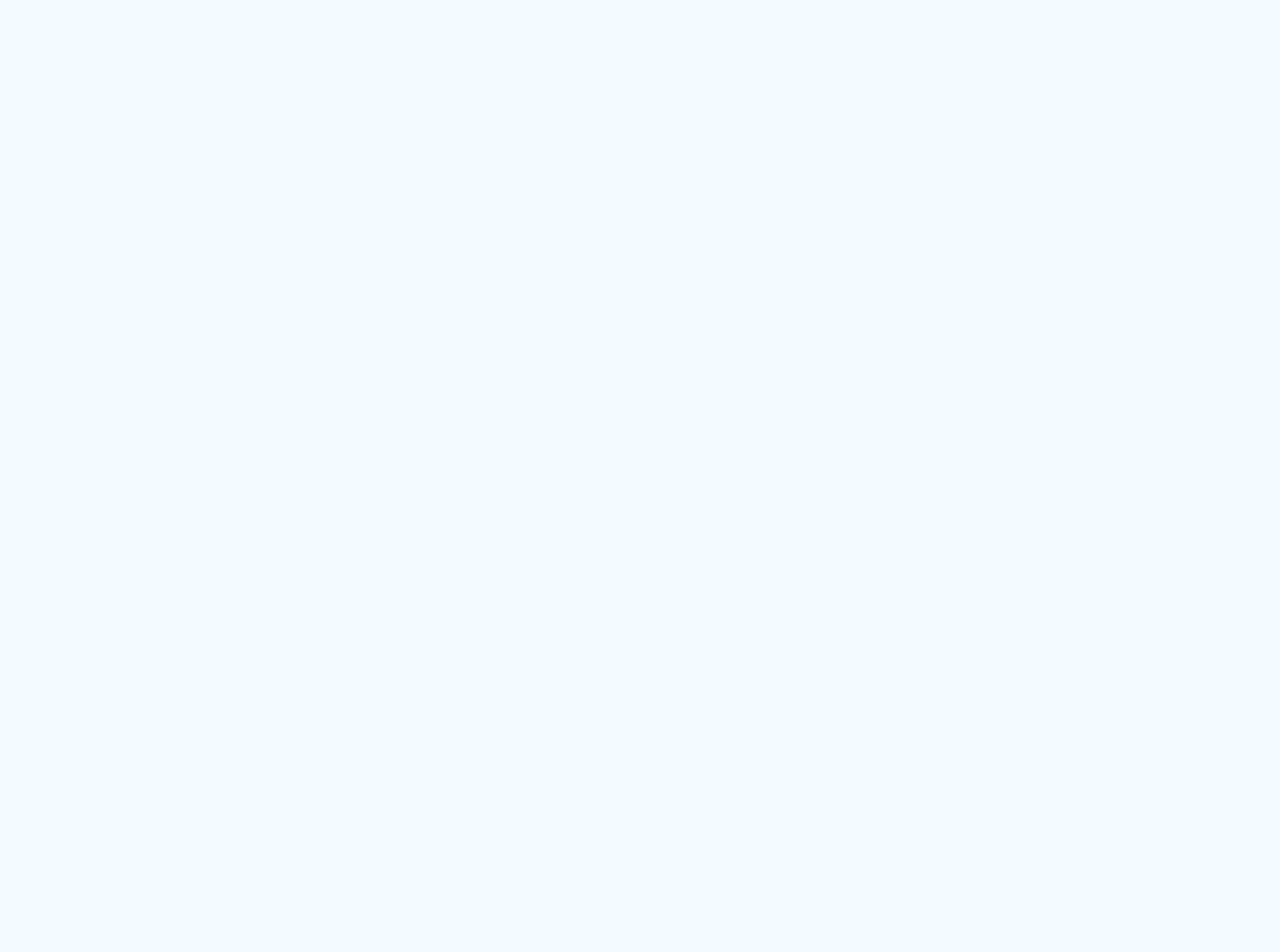
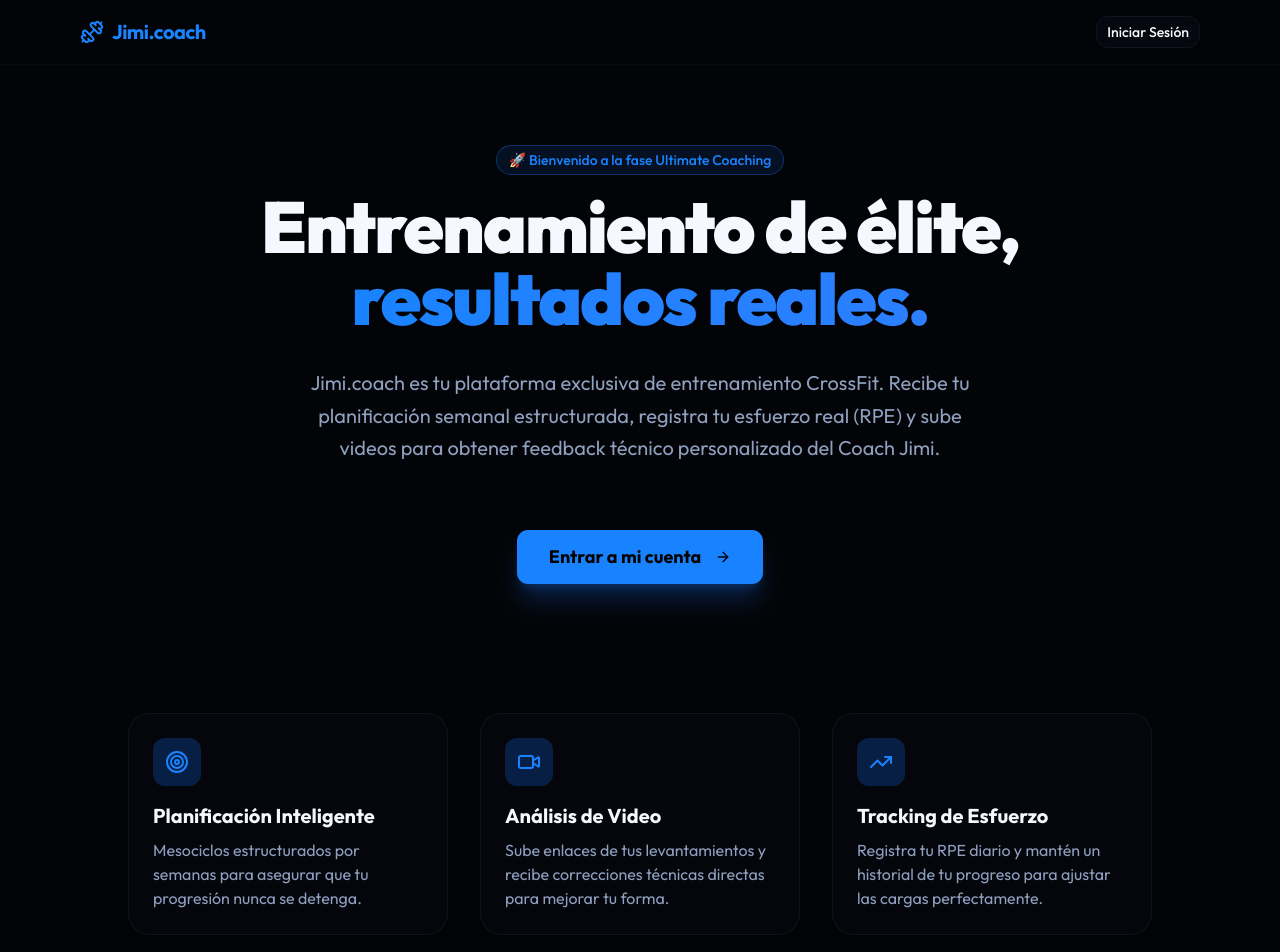
Before and after one commit to punkable/jimi-coach, a Next.js app: page / in a window 1280 px wide. Before the commit this address had no page. Shown: the top 952 px of the page. Before the commit the page ends 800 px from the top, so only its background shows below. Built offline with nearby package versions, Linux system fonts and the light colour scheme.

Commit message:
Feat: New landing page with WhatsApp CTA and improved signup feedback

```diff
--- a/src/app/login/actions.ts
+++ b/src/app/login/actions.ts
@@ -46,7 +46,7 @@
   }
 
   revalidatePath('/', 'layout')
-  redirect('/dashboard')
+  redirect('/login?message=¡Cuenta creada! Por favor revisa tu correo (incluyendo la carpeta de SPAM) para confirmar tu cuenta antes de iniciar sesión.')
 }
 
 export async function signout() {
--- a/src/app/login/page.tsx
+++ b/src/app/login/page.tsx
@@ -9,10 +9,11 @@
 export default async function LoginPage({
   searchParams,
 }: {
-  searchParams: Promise<{ error?: string }>
+  searchParams: Promise<{ error?: string, message?: string }>
 }) {
   const resolvedSearchParams = await searchParams;
   const error = resolvedSearchParams?.error;
+  const message = resolvedSearchParams?.message;
 
   return (
     <div className="flex min-h-screen items-center justify-center p-4 bg-background">
@@ -33,6 +34,7 @@
               <TabsTrigger value="register">Registrarse</TabsTrigger>
             </TabsList>
 
+            {message && <div className="mb-4 p-4 text-sm text-green-800 bg-green-100 dark:bg-green-900/30 dark:text-green-400 rounded-md border border-green-200 dark:border-green-800 font-medium">{message}</div>}
             <TabsContent value="login">
               <form action={login} className="space-y-4">
                 <div className="space-y-2">
--- a/src/app/page.tsx
+++ b/src/app/page.tsx
@@ -1,6 +1,96 @@
-import { redirect } from 'next/navigation'
+import Link from 'next/link'
+import { Button } from '@/components/ui/button'
+import { Dumbbell, ArrowRight, Video, Target, TrendingUp, MessageCircle } from 'lucide-react'
 
-export default function Home() {
-  // Redirigir a la página principal de la aplicación (el middleware se encargará de enviarlo a /login si no está autenticado)
-  redirect('/dashboard')
+export default function LandingPage() {
+  return (
+    <div className="min-h-screen bg-background flex flex-col font-sans">
+      {/* Navigation */}
+      <nav className="border-b border-border/40 bg-background/95 backdrop-blur supports-[backdrop-filter]:bg-background/60 sticky top-0 z-50">
+        <div className="container mx-auto px-4 h-16 flex items-center justify-between max-w-6xl">
+          <div className="flex items-center gap-2 text-primary font-bold text-xl tracking-tight">
+            <Dumbbell className="w-6 h-6" />
+            Jimi.coach
+          </div>
+          <Link href="/login">
+            <Button variant="outline" className="font-medium">Iniciar Sesión</Button>
+          </Link>
+        </div>
+      </nav>
+
+      {/* Hero Section */}
+      <main className="flex-1 flex flex-col items-center justify-center text-center px-4 py-20 bg-grid-white/[0.02] relative overflow-hidden">
+        {/* Abstract background blobs */}
+        <div className="absolute top-1/4 left-1/4 w-96 h-96 bg-primary/20 rounded-full blur-3xl -z-10 animate-pulse" />
+        <div className="absolute bottom-1/4 right-1/4 w-96 h-96 bg-blue-500/20 rounded-full blur-3xl -z-10 animate-pulse" style={{ animationDelay: '2s' }} />
+
+        <div className="max-w-4xl mx-auto space-y-8">
+          <div className="inline-flex items-center rounded-full border border-primary/30 bg-primary/10 px-3 py-1 text-sm text-primary font-medium mb-4">
+            🚀 Bienvenido a la fase Ultimate Coaching
+          </div>
+
+          <h1 className="text-5xl md:text-7xl font-black tracking-tight text-foreground drop-shadow-sm">
+            Entrenamiento de élite, <br className="hidden md:block" />
+            <span className="text-transparent bg-clip-text bg-gradient-to-r from-primary to-blue-500">
+              resultados reales.
+            </span>
+          </h1>
+
+          <p className="text-xl text-muted-foreground max-w-2xl mx-auto leading-relaxed">
+            Jimi.coach es tu plataforma exclusiva de entrenamiento CrossFit.
+            Recibe tu planificación semanal estructurada, registra tu esfuerzo real (RPE) y sube videos para obtener feedback técnico personalizado del Coach Jimi.
+          </p>
+
+          <div className="flex flex-col sm:flex-row gap-4 justify-center pt-8">
+            <Link href="/login">
+              <Button size="lg" className="w-full sm:w-auto text-lg h-14 px-8 font-bold shadow-xl shadow-primary/20 hover:scale-105 transition-transform">
+                Entrar a mi cuenta <ArrowRight className="ml-2 w-5 h-5" />
+              </Button>
+            </Link>
+          </div>
+        </div>
+
+        {/* Feature Grid */}
+        <div className="grid grid-cols-1 md:grid-cols-3 gap-8 mt-32 max-w-5xl mx-auto w-full text-left">
+          <div className="p-6 rounded-2xl glass border border-border/50">
+            <div className="w-12 h-12 rounded-lg bg-primary/20 flex items-center justify-center mb-4 text-primary">
+              <Target className="w-6 h-6" />
+            </div>
+            <h3 className="text-xl font-bold mb-2">Planificación Inteligente</h3>
+            <p className="text-muted-foreground">Mesociclos estructurados por semanas para asegurar que tu progresión nunca se detenga.</p>
+          </div>
+          <div className="p-6 rounded-2xl glass border border-border/50">
+            <div className="w-12 h-12 rounded-lg bg-primary/20 flex items-center justify-center mb-4 text-primary">
+              <Video className="w-6 h-6" />
+            </div>
+            <h3 className="text-xl font-bold mb-2">Análisis de Video</h3>
+            <p className="text-muted-foreground">Sube enlaces de tus levantamientos y recibe correcciones técnicas directas para mejorar tu forma.</p>
+          </div>
+          <div className="p-6 rounded-2xl glass border border-border/50">
+            <div className="w-12 h-12 rounded-lg bg-primary/20 flex items-center justify-center mb-4 text-primary">
+              <TrendingUp className="w-6 h-6" />
+            </div>
+            <h3 className="text-xl font-bold mb-2">Tracking de Esfuerzo</h3>
+            <p className="text-muted-foreground">Registra tu RPE diario y mantén un historial de tu progreso para ajustar las cargas perfectamente.</p>
+          </div>
+        </div>
+      </main>
+
+      {/* WhatsApp CTA */}
+      <section className="border-t border-border/50 bg-secondary/30 py-16 text-center px-4">
+        <h2 className="text-2xl font-bold mb-6">¿Tienes alguna duda que aclarar con el Coach Jimi?</h2>
+        <a href="http://wa.me/56972878295" target="_blank" rel="noopener noreferrer">
+          <Button size="lg" className="bg-[#25D366] hover:bg-[#128C7E] text-white gap-2 font-bold h-14 px-8 shadow-lg hover:scale-105 transition-transform">
+            <MessageCircle className="w-5 h-5" />
+            Hablemos por WhatsApp
+          </Button>
+        </a>
+      </section>
+
+      {/* Footer */}
+      <footer className="border-t border-border/40 py-8 text-center text-muted-foreground text-sm">
+        <p>© {new Date().getFullYear()} Jimi.coach. Todos los derechos reservados.</p>
+      </footer>
+    </div>
+  )
 }
```
